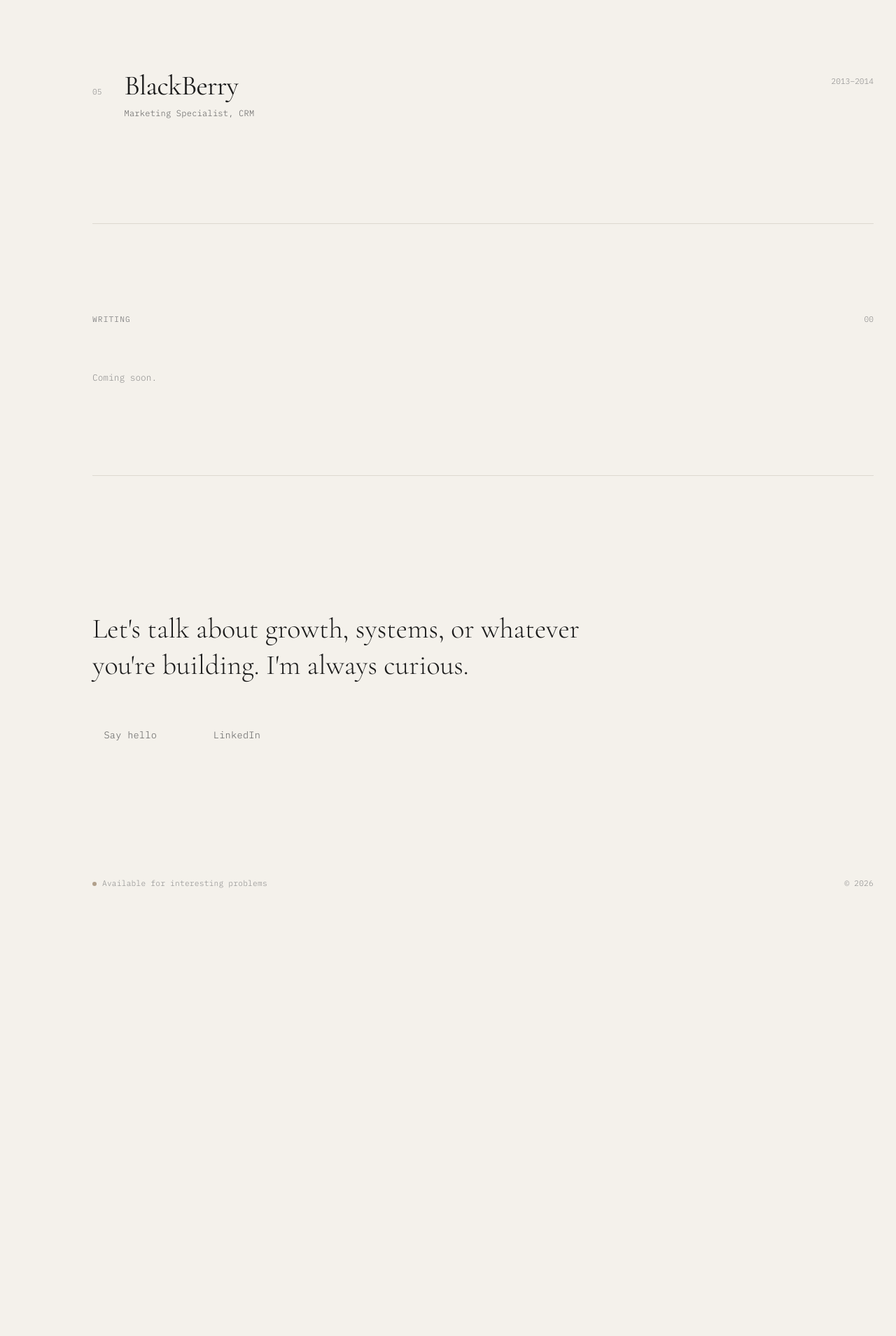
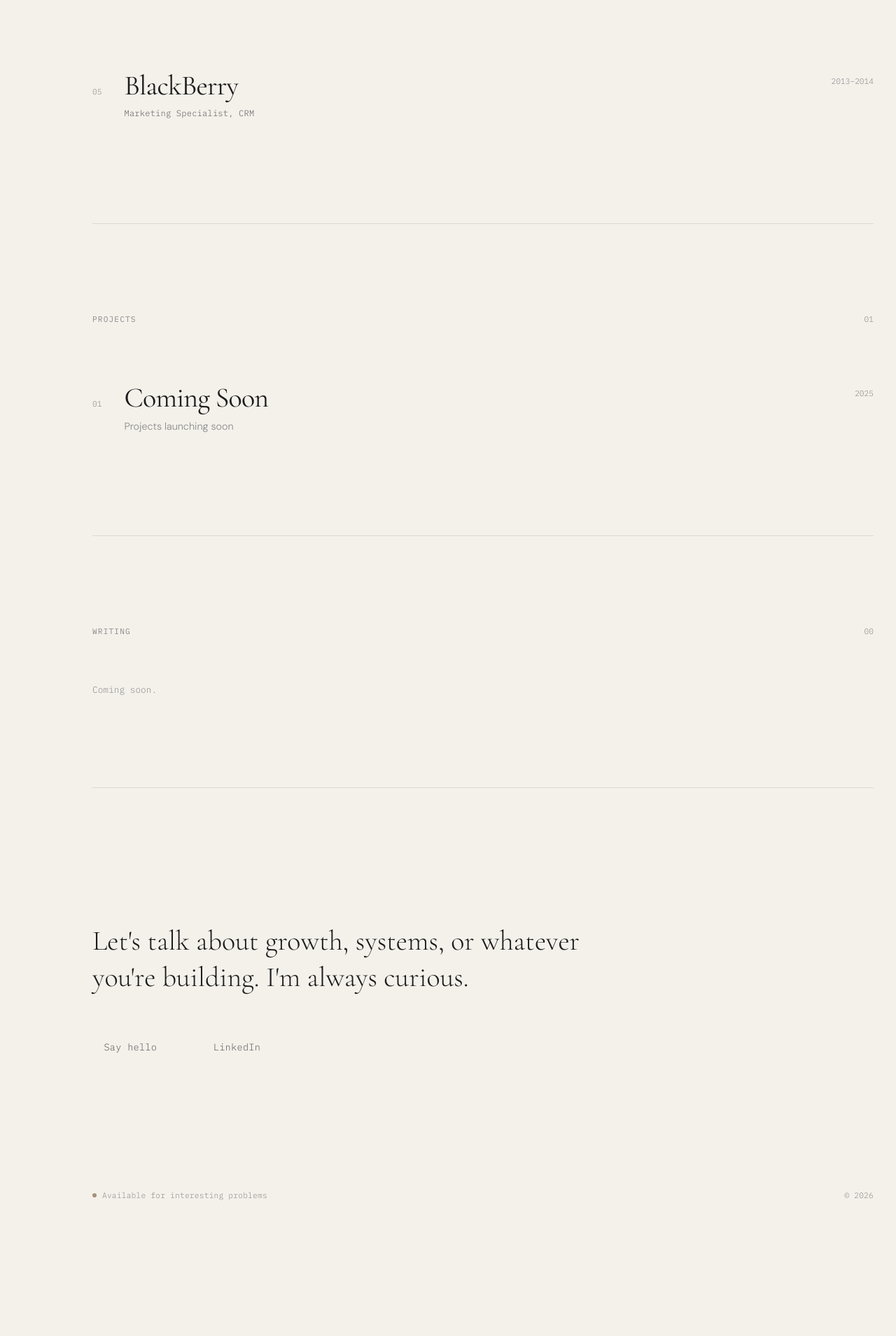
Before and after one commit to alvindang21/alvindang.github.io, a Jekyll site: the page built from index.html, in a window 1280 px wide. Shown: the part 1962-3871 px from the top of the page at 70% size. Built offline with Jekyll 4.4.1, drawn with Linux system fonts in a browser that asks for light colours; before the commit the page ends 3425 px from its top, so only the background shows below that.

Commit message:
Add Projects section and prepare Writing for posts (#3)
- Add Projects section between Work and Writing with data-driven layout
- Create _data/projects.yml for project entries
- Update navigation: Work → Projects → Writing → Contact
- Add _posts/ directory for future blog posts
- Add Gemfile for local Jekyll development

Co-authored-by: Claude Opus 4.5 <noreply@anthropic.com>

```diff
--- /dev/null
+++ b/Gemfile
@@ -0,0 +1,4 @@
+source "https://rubygems.org"
+
+gem "jekyll", "~> 4.3"
+gem "webrick"
--- a/_includes/nav.html
+++ b/_includes/nav.html
@@ -4,10 +4,13 @@
       <a href="/#work"><span class="nav-index">01</span>Work</a>
     </li>
     <li class="nav-item">
-      <a href="/#writing"><span class="nav-index">02</span>Writing</a>
+      <a href="/#projects"><span class="nav-index">02</span>Projects</a>
     </li>
     <li class="nav-item">
-      <a href="/#contact"><span class="nav-index">03</span>Contact</a>
+      <a href="/#writing"><span class="nav-index">03</span>Writing</a>
+    </li>
+    <li class="nav-item">
+      <a href="/#contact"><span class="nav-index">04</span>Contact</a>
     </li>
   </ul>
 </nav>
--- a/_layouts/default.html
+++ b/_layouts/default.html
@@ -330,6 +330,12 @@
 
     .project:hover {
       opacity: 0.6;
+    }
+
+    .project-link {
+      display: block;
+      text-decoration: none;
+      color: inherit;
     }
 
     .project-index {
--- a/index.html
+++ b/index.html
@@ -40,6 +40,28 @@ description: Alvin Dang — Lifecycle marketing leader, and occasionally top 0.0
   </div>
 </section>
 
+<section id="projects">
+  <div class="section-header">
+    <h2 class="section-title">Projects</h2>
+    <span class="section-count">{% if site.data.projects.size < 10 %}0{% endif %}{{ site.data.projects.size }}</span>
+  </div>
+
+  <div class="projects-list">
+    {% for project in site.data.projects %}
+    <a href="{{ project.url }}" class="project-link" {% if project.url != "#" %}target="_blank"{% endif %}>
+      <article class="project">
+        <span class="project-index">{% if forloop.index < 10 %}0{% endif %}{{ forloop.index }}</span>
+        <div class="project-content">
+          <h3 class="project-title">{{ project.title }}</h3>
+          <p class="project-description">{{ project.description }}</p>
+        </div>
+        <span class="project-year">{{ project.year }}</span>
+      </article>
+    </a>
+    {% endfor %}
+  </div>
+</section>
+
 <section id="writing">
   <div class="section-header">
     <h2 class="section-title">Writing</h2>
```
Also changed, not shown: _data/projects.yml (added, +14 -0 lines), Gemfile.lock (added), 2 other files.
